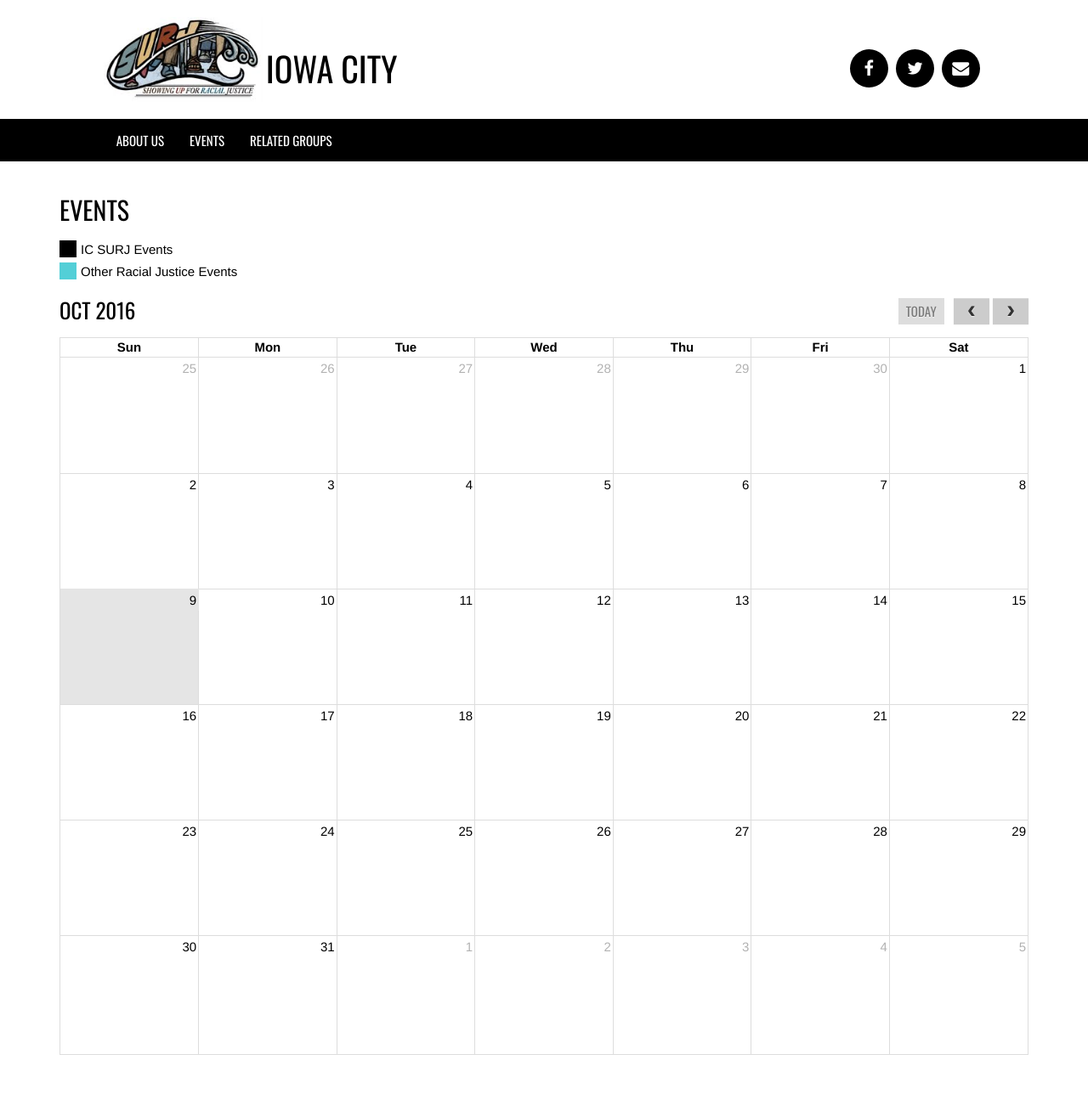
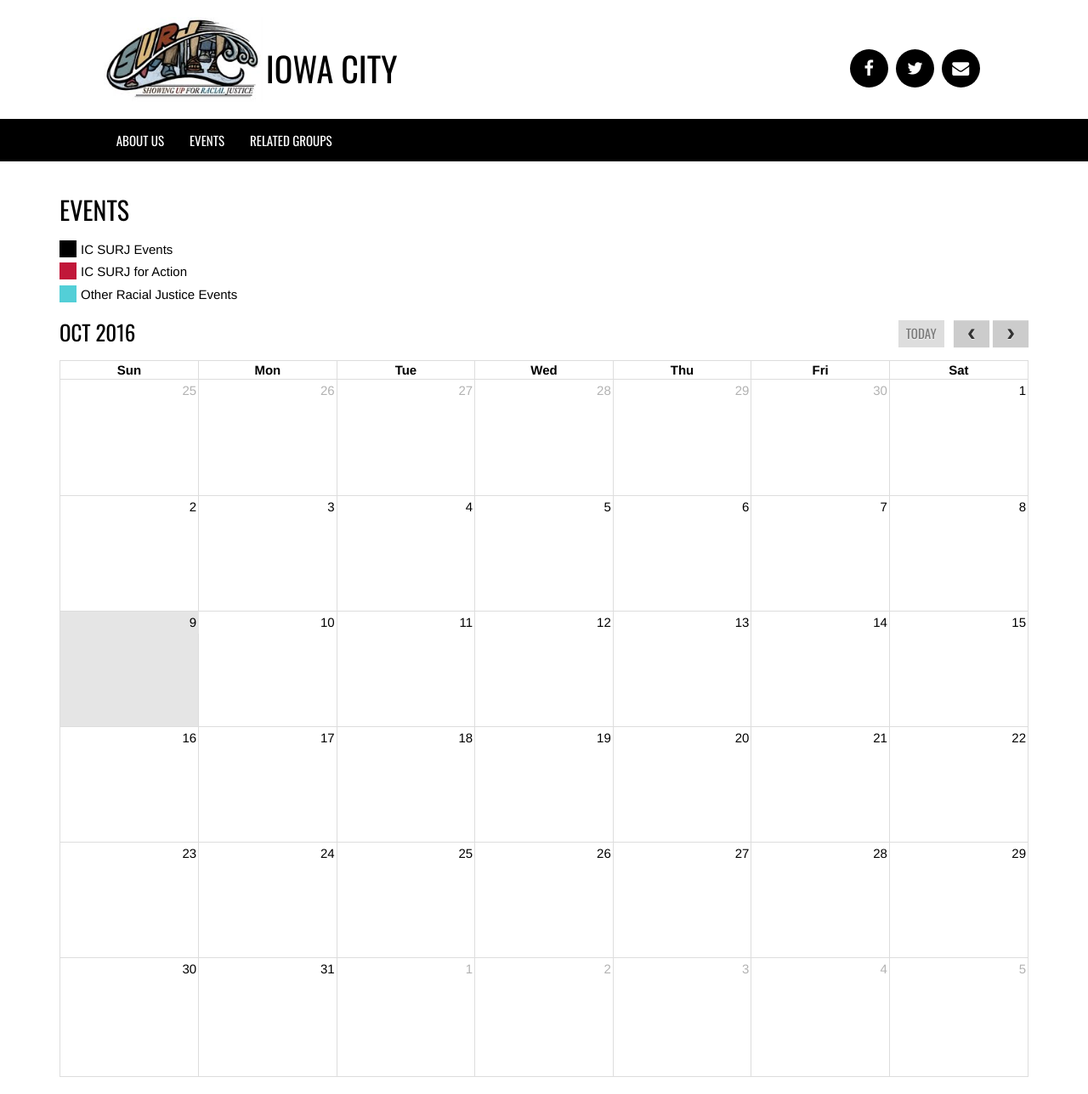
Before and after one commit to icsurj/icsurj.github.io, a Jekyll site: the page built from events.md, in a window 1280 px wide. Shown: the whole page at 85% size. Built offline with Jekyll 4.4.1, drawn with Linux system fonts in a browser that asks for light colours; some web fonts are replaced; before the commit the page ends 1262 px from its top, so only the background shows below that.

Commit message:
Add "IC SURJ for Action" calendar events

```diff
--- a/_config.yml
+++ b/_config.yml
@@ -29,4 +29,5 @@
 # Calendar settings
 calendar-api-key: AIzaSyD8omfgUEOnuqN7XSt5jORSwxO20nHtscg
 surj-events-calendar-id: icsurj@gmail.com
+surj-action-events-calendar-id: gesk21oibrfe5llt3och3h3skg@group.calendar.google.com
 other-events-calendar-id: td1ria9ad91sh327a4lu4vmpi8@group.calendar.google.com
--- a/_includes/calendar.html
+++ b/_includes/calendar.html
@@ -2,6 +2,10 @@
     <div class="calendar-key-entry">
         <div class="calendar-key-box surj-key" aria-label="black box"></div>
         IC SURJ Events
+    </div>
+    <div class="calendar-key-entry">
+        <div class="calendar-key-box surj-action-key" aria-label="red box"></div>
+        IC SURJ for Action
     </div>
     <div class="calendar-key-entry" aria-label="blue box">
         <div class="calendar-key-box other-key"></div>
--- a/_includes/scripts.html
+++ b/_includes/scripts.html
@@ -15,6 +15,10 @@
                     {
                         googleCalendarId: '{{site.surj-events-calendar-id}}',
                         className: 'surj-event'
+                    },
+                    {
+                        googleCalendarId: '{{site.surj-action-events-calendar-id}}',
+                        className: 'surj-action-event'
                     },
                     {
                         googleCalendarId: '{{site.other-events-calendar-id}}'
--- a/_sass/_base.scss
+++ b/_sass/_base.scss
@@ -182,6 +182,10 @@
     background-color: $text-color;
 }
 
+.calendar-key-box.surj-action-key {
+    background-color: $action-bg-color;
+}
+
 .calendar-key-box.other-key {
     background-color: $heading-hover-bg-color;
 }
@@ -209,6 +213,12 @@
     color: $body-bg-color;
 }
 
+.surj-action-event {
+    background-color: $action-bg-color;
+    border-color: $action-bg-color;
+    color: $body-bg-color;
+}
+
 .surj-event:hover, .surj-event:focus {
     background-color: $heading-hover-bg-color;
     border-color: $heading-hover-bg-color;
--- a/css/main.scss
+++ b/css/main.scss
@@ -16,6 +16,7 @@
 $heading-bg-color: black;
 $heading-hover-bg-color: #53cfd7;
 $list-item-bg-color: #e5e5e5;
+$action-bg-color: #c11739;
 
 $standard-margin: 20px;
 
```
Also changed, not shown: Gemfile.lock.
